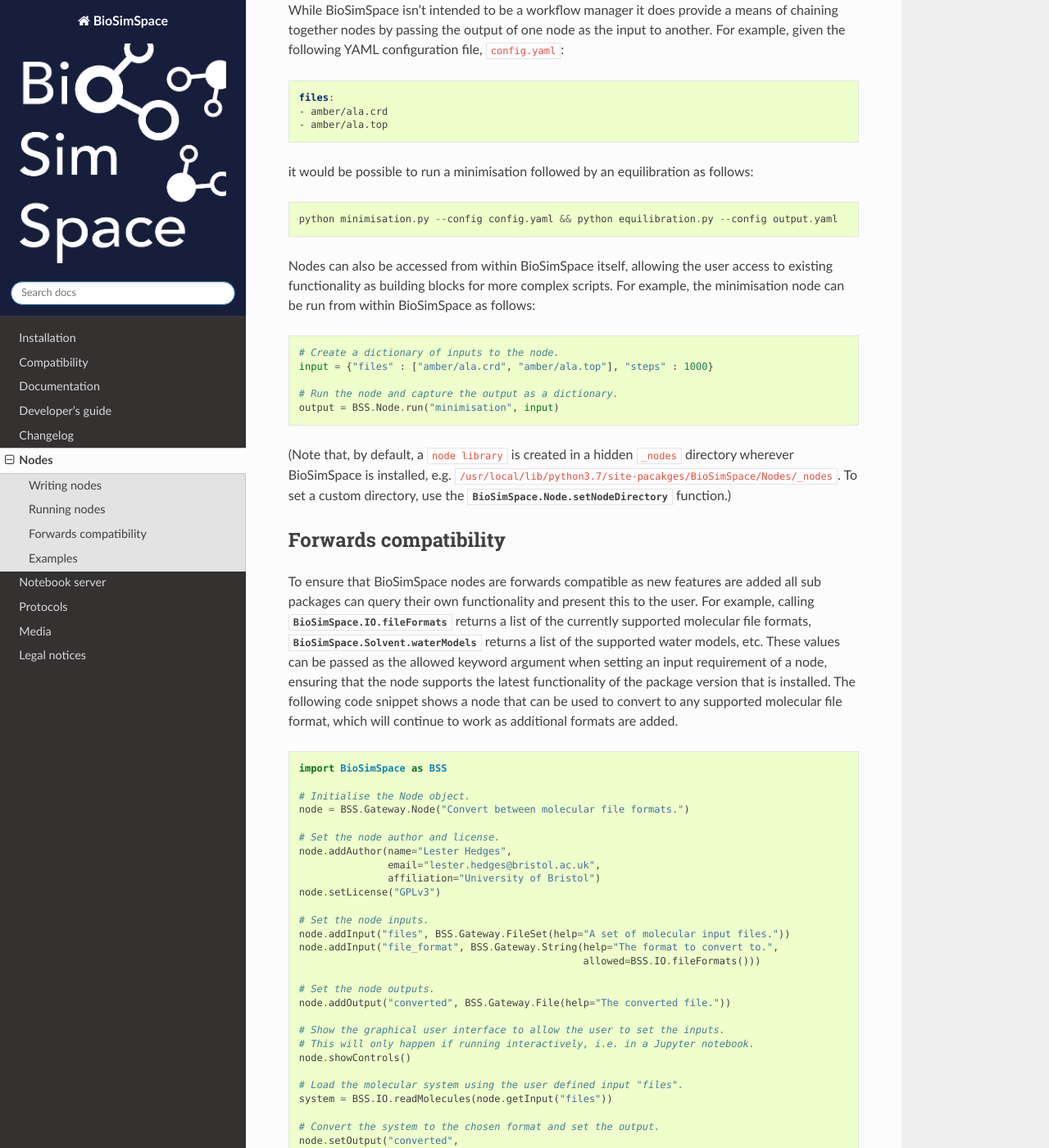
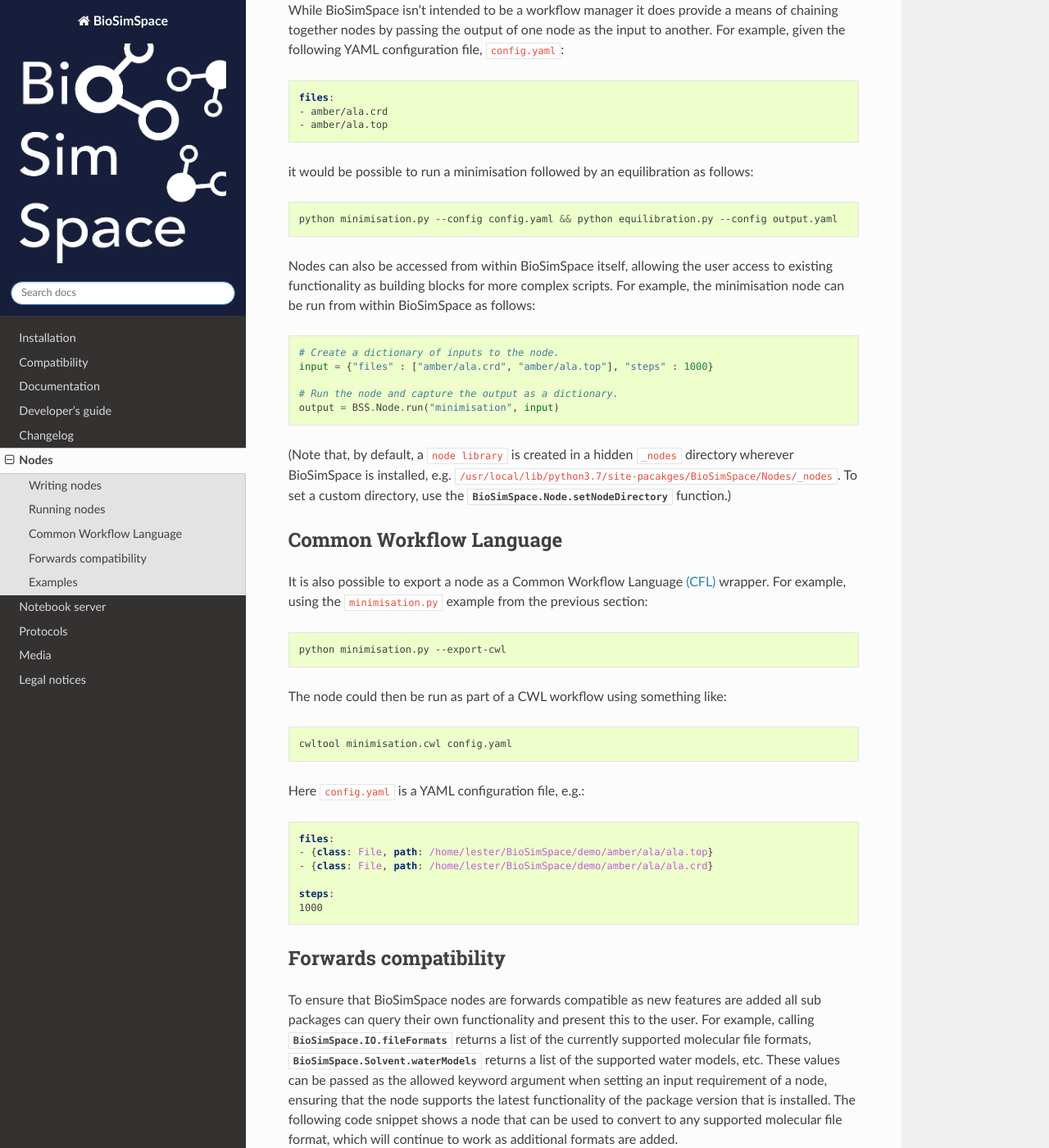
Before and after one commit to michellab/BioSimSpace, a Sphinx documentation site: the page built from doc/source/nodes.rst, in a window 1280 px wide and 1400 px high, scrolled down 2350 px. Shown: the whole window at 82% size. Built offline with Sphinx 7.4.7 and the Read the Docs theme 2.0.0, drawn with Linux system fonts in a browser that asks for light colours; the version number could not be read and is left out.

Commit message:
Document CWL functionality.

```diff
--- a/doc/source/nodes.rst
+++ b/doc/source/nodes.rst
@@ -108,7 +108,7 @@
 
 it would be possible to run a minimisation followed by an equilibration as follows:
 
-.. code-block:: python
+.. code-block:: bash
 
     python minimisation.py --config config.yaml && python equilibration.py --config output.yaml
 
@@ -130,6 +130,34 @@
 set a custom directory, use the
 :class:`BioSimSpace.Node.setNodeDirectory <BioSimSpace.Node.setNodeDirectory>`
 function.)
+
+Common Workflow Language
+========================
+
+It is also possible to export a node as a Common Workflow Language
+`(CFL) <https://www.commonwl.org/>`__ wrapper. For example, using the
+``minimisation.py`` example from the previous section:
+
+.. code-block:: bash
+
+    python minimisation.py --export-cwl
+
+The node could then be run as part of a CWL workflow using something like:
+
+.. code-block:: bash
+
+    cwltool minimisation.cwl config.yaml
+
+Here ``config.yaml`` is a YAML configuration file, e.g.:
+
+.. code-block:: yaml
+
+    files:
+    - {class: File, path: /home/lester/BioSimSpace/demo/amber/ala/ala.top}
+    - {class: File, path: /home/lester/BioSimSpace/demo/amber/ala/ala.crd}
+
+    steps:
+    1000
 
 Forwards compatibility
 ======================
```
